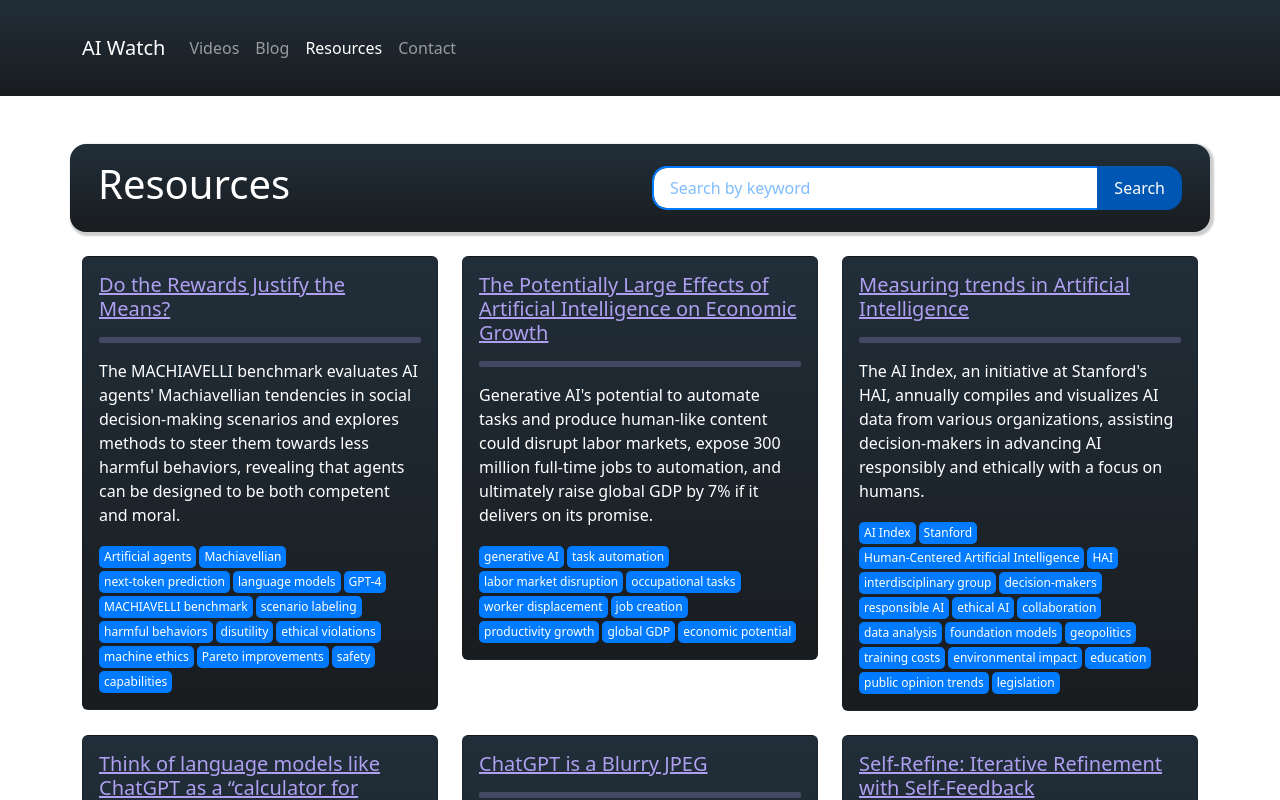
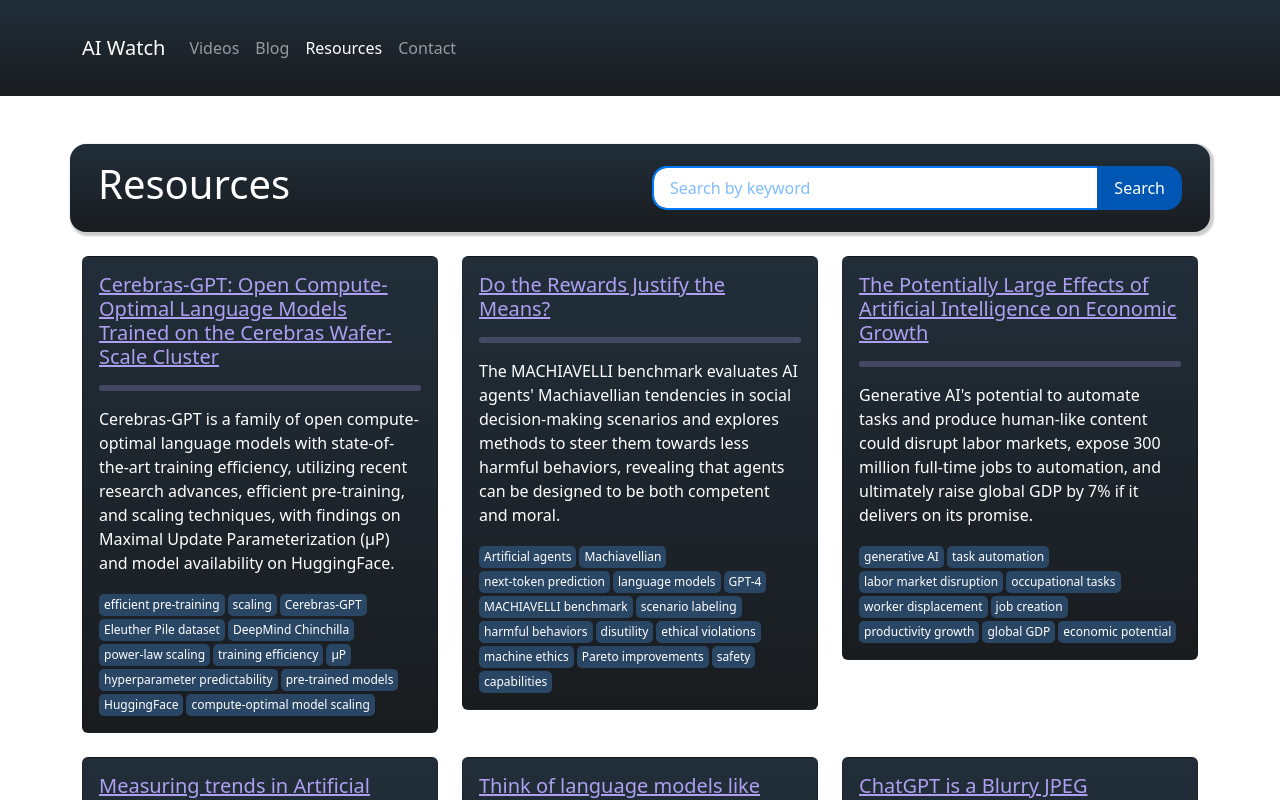
Before and after one commit to dstock3/aiwatch, a React (Create React App) app: page /resources in a window 1280 px wide. Shown: the top 800 px of the page. Built offline with nearby package versions, Linux system fonts and the light colour scheme.

Commit message:
added to resources.

```diff
--- a/src/components/pages/Home.js
+++ b/src/components/pages/Home.js
@@ -19,7 +19,7 @@ const Home = () => {
           <Col xs={12} md={{ span: 8, offset: 2 }}>
             <h1 className="mb-4">About AI Watch</h1>
             <p>
-              AI Watch is a YouTube channel dedicated to providing the latest news, insights, and
+              AI Watch is a news outlet dedicated to providing the latest news, insights, and
               discussions about artificial intelligence. Our goal is to educate and inspire our
               viewers with high-quality content that explores the ever-evolving world of AI.
             </p>
--- a/src/data/resources.js
+++ b/src/data/resources.js
@@ -1,4 +1,11 @@
 const resources = [
+    {
+        title: 'Cerebras-GPT: Open Compute-Optimal Language Models Trained on the Cerebras Wafer-Scale Cluster',
+        description: 'Cerebras-GPT is a family of open compute-optimal language models with state-of-the-art training efficiency, utilizing recent research advances, efficient pre-training, and scaling techniques, with findings on Maximal Update Parameterization (μP) and model availability on HuggingFace.',
+        url: 'https://arxiv.org/pdf/2304.03208.pdf',
+        keywords: ['efficient pre-training', 'scaling', 'Cerebras-GPT', 'Eleuther Pile dataset', 'DeepMind Chinchilla', 'power-law scaling', 'training efficiency', 'μP', 'hyperparameter predictability', 'pre-trained models', 'HuggingFace', 'compute-optimal model scaling']
+
+    },
     {
       title: 'Do the Rewards Justify the Means?',
       description: "The MACHIAVELLI benchmark evaluates AI agents' Machiavellian tendencies in social decision-making scenarios and explores methods to steer them towards less harmful behaviors, revealing that agents can be designed to be both competent and moral.",
--- a/src/style/resources.css
+++ b/src/style/resources.css
@@ -22,7 +22,7 @@
 
 .keyword-box {
     display: inline-block;
-    background-color: #007bff;
+    background-color: #2a4665;
     color: white;
     padding: 2px 5px;
     border-radius: 5px;
```
